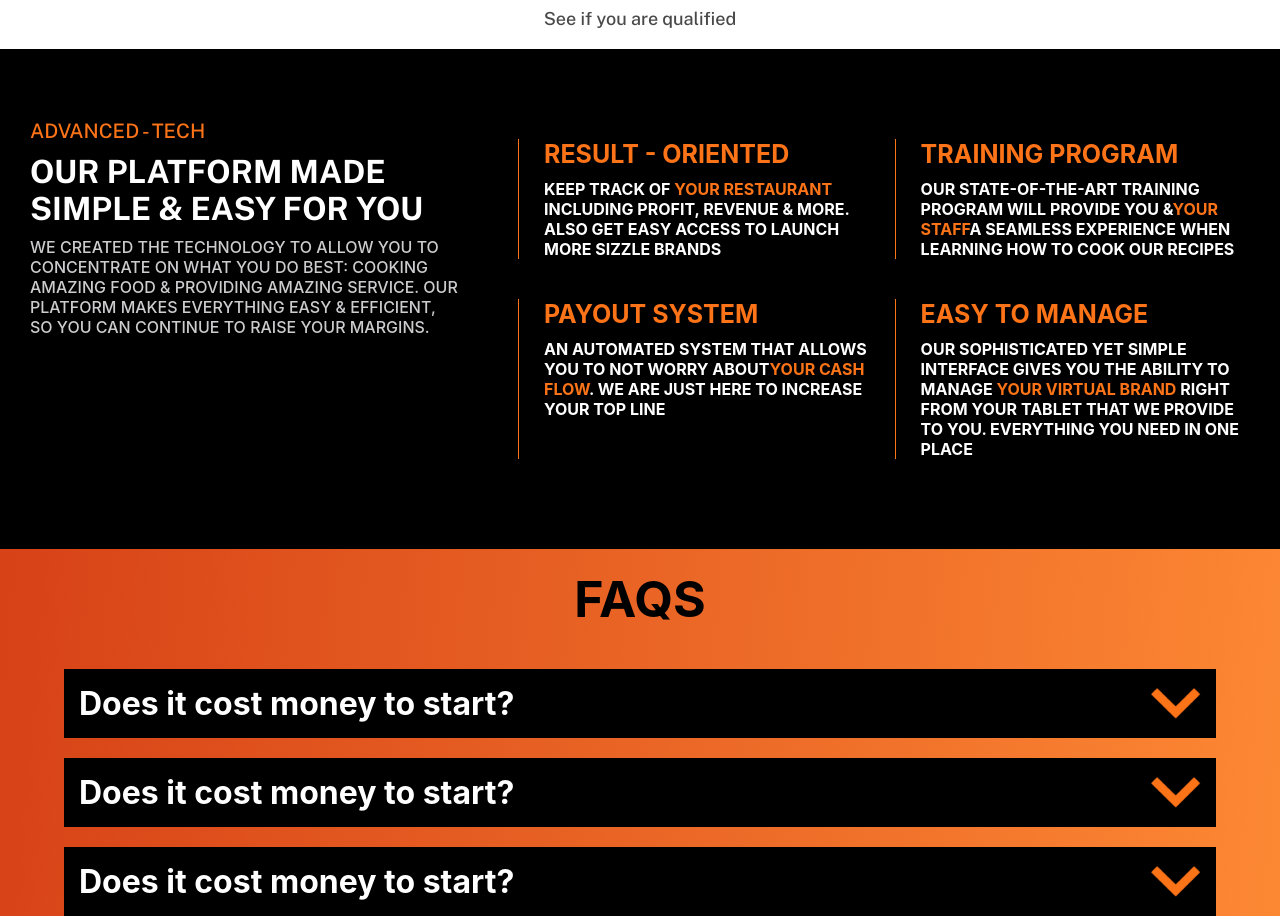
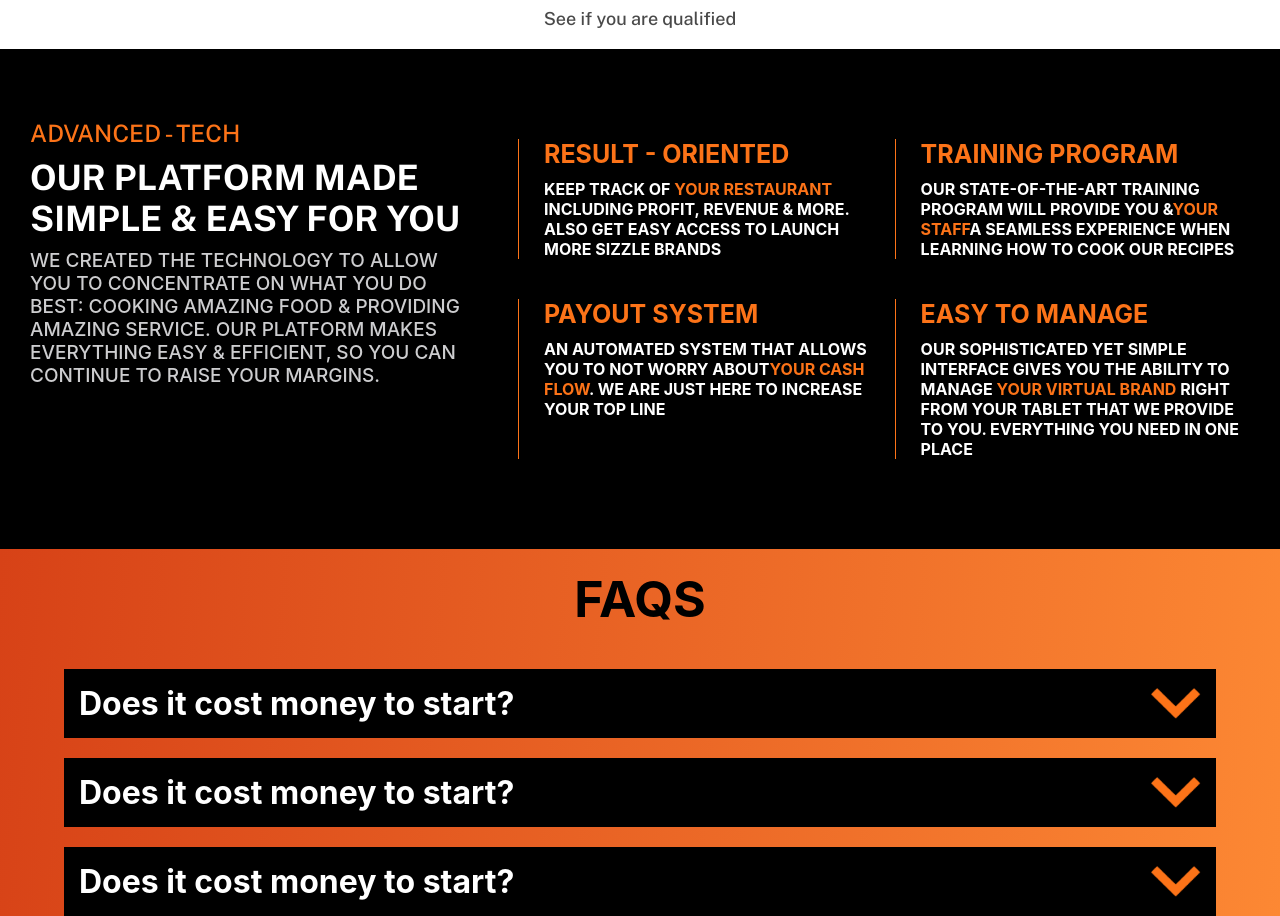
Before and after one commit to ahmar7/Sizzle, a React (Create React App) app: page / in a window 1280 px wide. Shown: the part 2929-3845 px from the top of the page. Built offline with nearby package versions, Linux system fonts and the light colour scheme.

Commit message:
font update

```diff
--- a/src/components/Tech/tech.css
+++ b/src/components/Tech/tech.css
@@ -11,12 +11,13 @@
 .heading-tech {
     font-family: 'Public Sans', sans-serif;
     color: #fc7318;
-    font-size: 20px;
+    font-size: 24px;
     text-align: left;
 }
 
 .tech-h {
     margin-top: 10px;
+    font-size: 35px;
     color: white;
     font-family: 'Public Sans', sans-serif;
     text-align: left;
@@ -25,6 +26,7 @@
 .tech-para {
     margin-top: 10px;
     color: #cdcdcf;
+    font-size: 19px;
     width: 430px;
     font-weight: 500;
     text-align: left;
@@ -214,6 +216,7 @@
     }
 
     .tech-para {
+        font-size: 17px;
         margin-top: 10px;
         color: #cdcdcf;
         width: auto;
```
